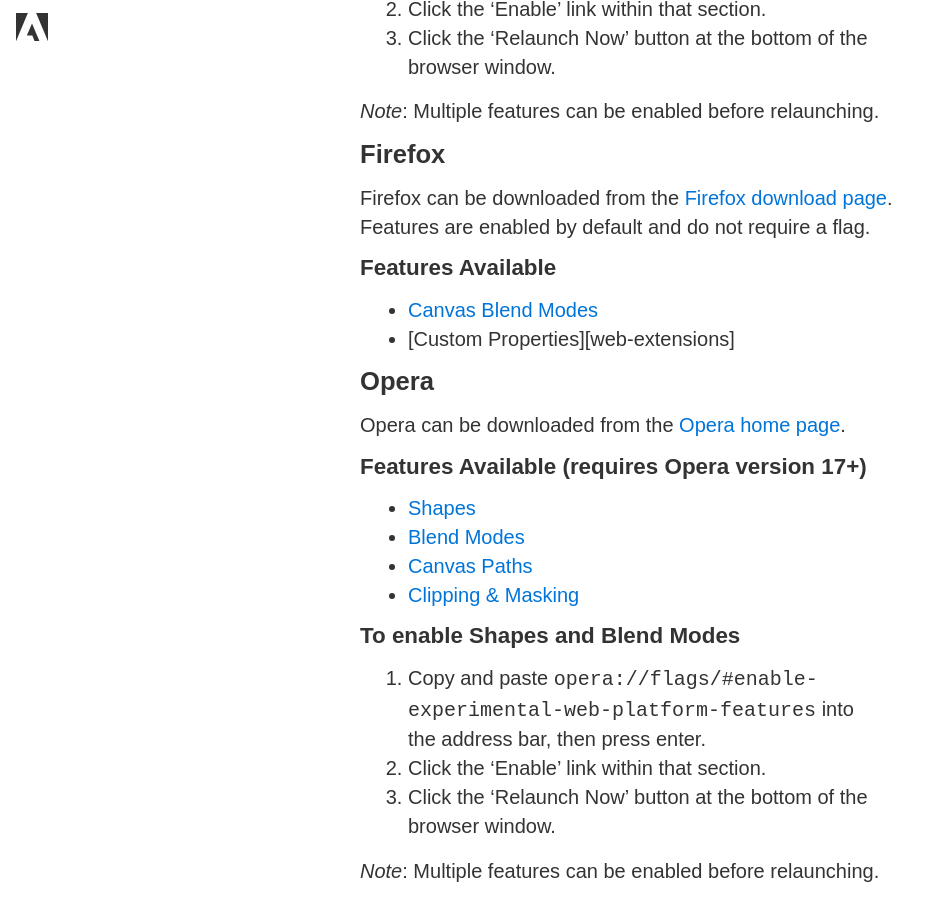
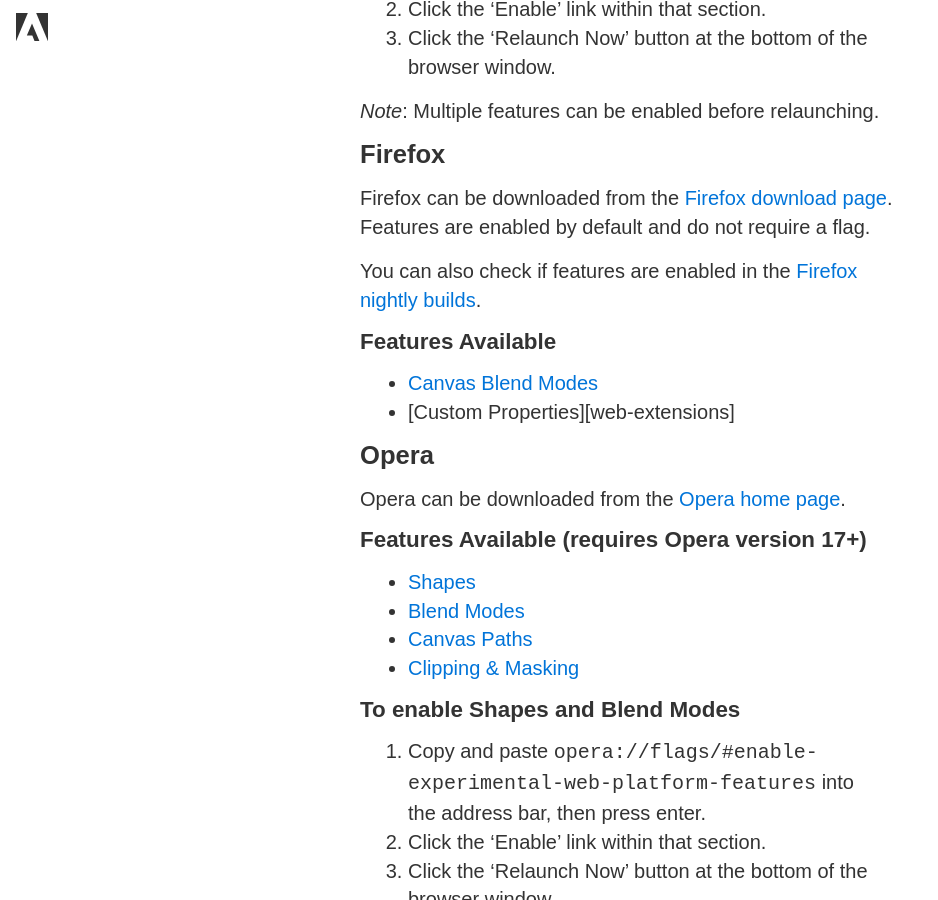
Before and after one commit to adobe-webplatform/adobe-webplatform.github.io, a Jekyll site: the page built from enable.md, in a window 1280 px wide and 900 px high, scrolled down 2414 px. Shown: the whole window, without its empty margins (0-938 px from the left). Built offline with Jekyll 4.4.1, drawn with Linux system fonts in a browser that asks for light colours.

Commit message:
add link to FF nightly. fixes #71

```diff
--- a/enable.md
+++ b/enable.md
@@ -85,7 +85,10 @@ Chrome Canary builds can be downloaded from the [Google Chrome Canary page](http
 
 ### Firefox
 
-Firefox can be downloaded from the [Firefox download page](http://www.mozilla.org/en-US/firefox/new/){:target="_blank"}. Features are enabled by default and do not require a flag.
+Firefox can be downloaded from the [Firefox download page](http://www.mozilla.org/en-US/firefox/new/){:target="_blank"}.
+Features are enabled by default and do not require a flag.
+
+You can also check if features are enabled in the [Firefox nightly builds](https://nightly.mozilla.org/){:target="_blank"}.
 
 #### Features Available
 * [Canvas Blend Modes][blend-modes]
```
